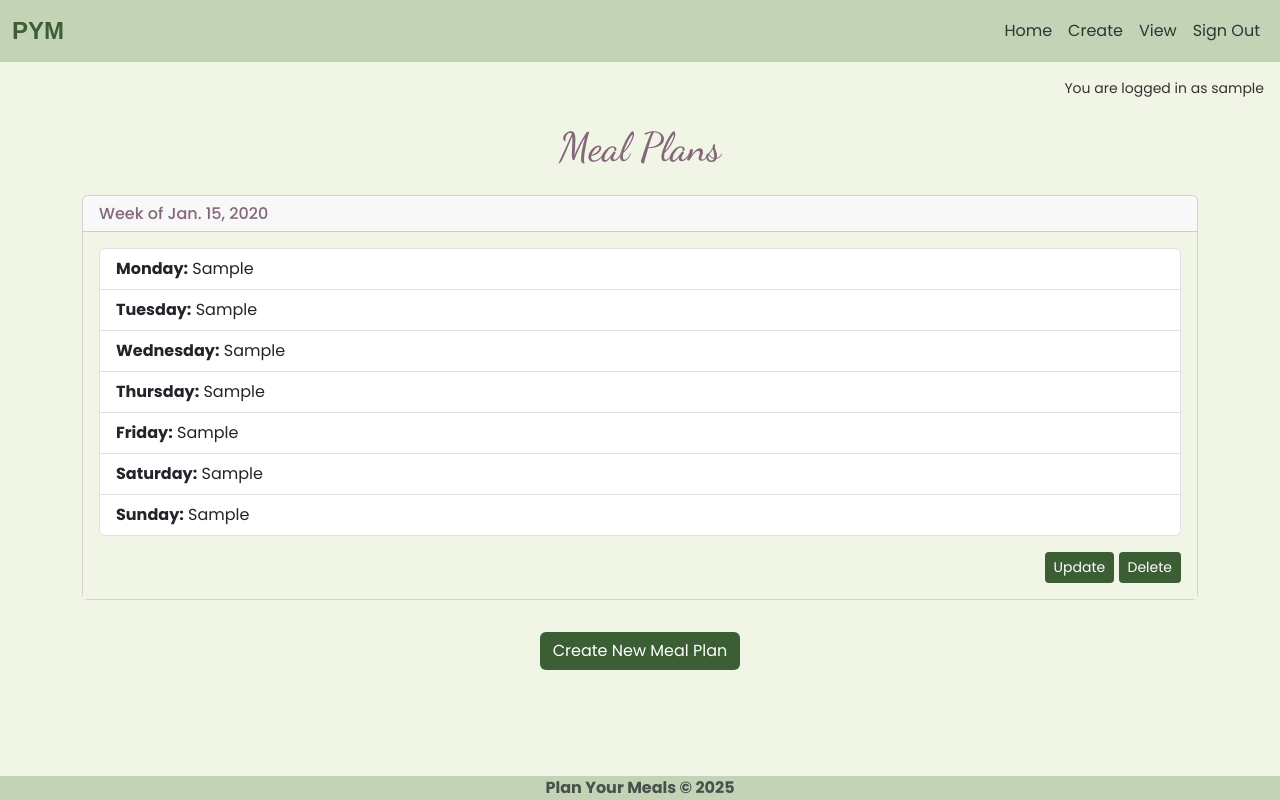
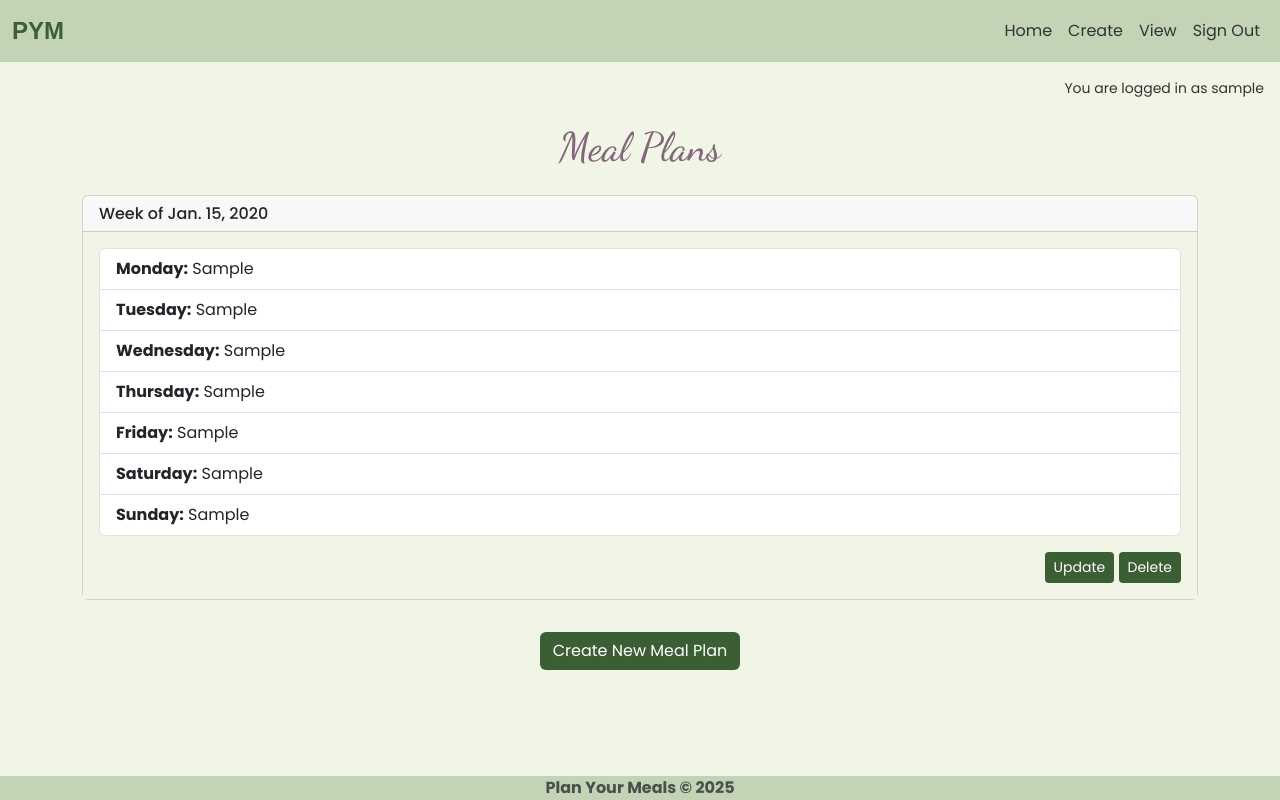
Before and after one commit to hmoon96/meal-planner, a Django app: page /meal/view/ in a window 1280 px wide. Run offline with Django 4.2, Linux system fonts and the light colour scheme; a user stored in the database is signed in; tables that the repository leaves empty hold one stand-in row (values such as "Sample post"); some libraries are stand-ins or nearby versions; some web fonts are replaced.

Commit message:
Fixed the view.html page so that it meets accessibility

```diff
--- a/plan/templates/plan/view.html
+++ b/plan/templates/plan/view.html
@@ -5,9 +5,9 @@
 <div class="container mt-4">
     <h1 class="text-center mb-4">Meal Plans</h1>
     {% for meal_plan in meal_plans %}
-    <div class="card mb-4">
+    <div class="card mb-4 bg-white">
         <div class="card-header">
-            <h6 class="mb-0">Week of {{ meal_plan.week }}</h6>
+            <h2 class="h6 mb-0">Week of {{ meal_plan.week }}</h2>
         </div>
         <div class="card-body">
             <ul class="list-group">
@@ -27,7 +27,7 @@
     </div>
     {% endfor %}
     <div class="text-center">
-        <a href="{% url 'meal_create' %}" class="btn mt-2 mb-3 justify-content-center">Create New Meal Plan</a>
+        <a href="{% url 'meal_create' %}" class="btn mt-2 mb-4 justify-content-center">Create New Meal Plan</a>
     </div>
 </div>
 {% endblock %}
```
